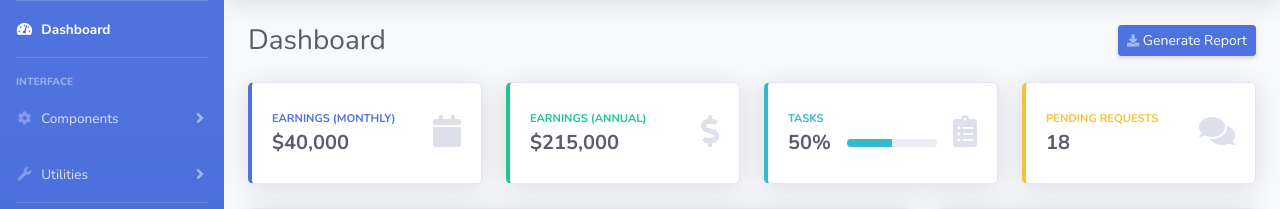
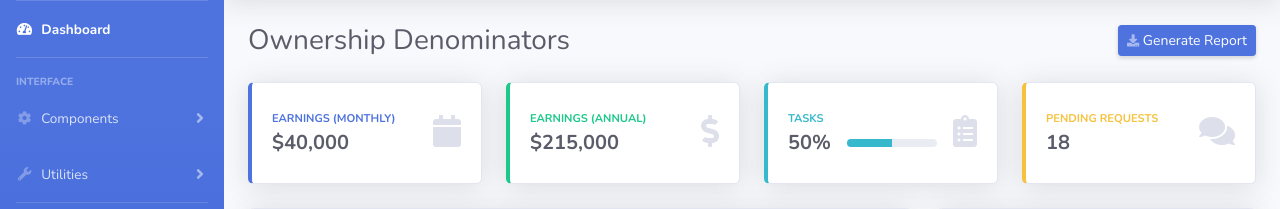
Before and after one commit to Solutionyst/Dashboard_Fund, a Django app: page / in a window 1280 px wide. Shown: the part 70-279 px from the top of the page. Run offline with Django 4.2, Linux system fonts and the light colour scheme; some libraries are stand-ins or nearby versions.

Commit message:
Example Update

```diff
--- a/templates/index.html
+++ b/templates/index.html
@@ -370,7 +370,7 @@
 
                     <!-- Page Heading -->
                     <div class="d-sm-flex align-items-center justify-content-between mb-4">
-                        <h1 class="h3 mb-0 text-gray-800">Dashboard</h1>
+                        <h1 class="h3 mb-0 text-gray-800">Ownership Denominators</h1>
                         <a href="#" class="d-none d-sm-inline-block btn btn-sm btn-primary shadow-sm"><i
                                 class="fas fa-download fa-sm text-white-50"></i> Generate Report</a>
                     </div>
```
